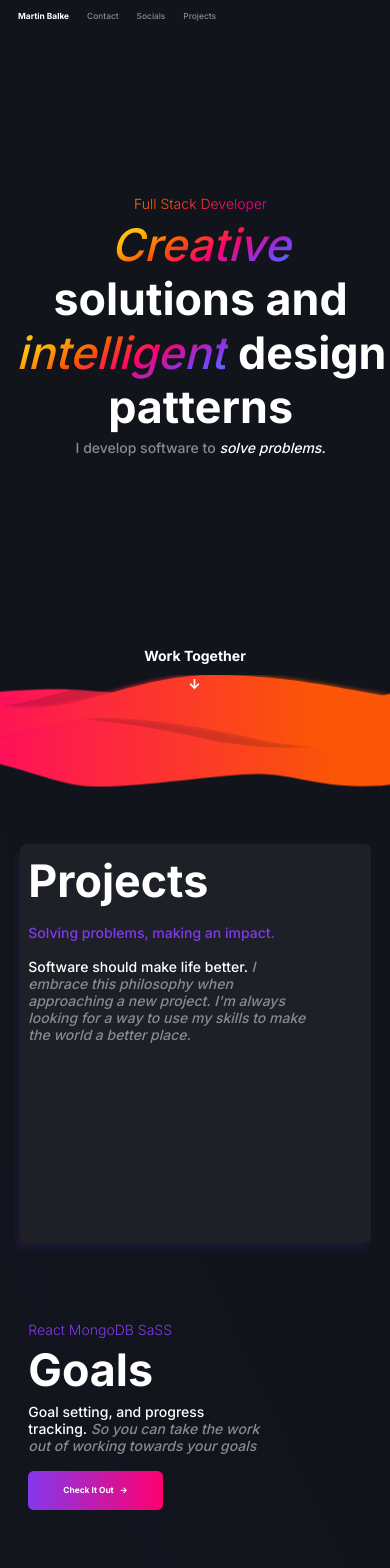
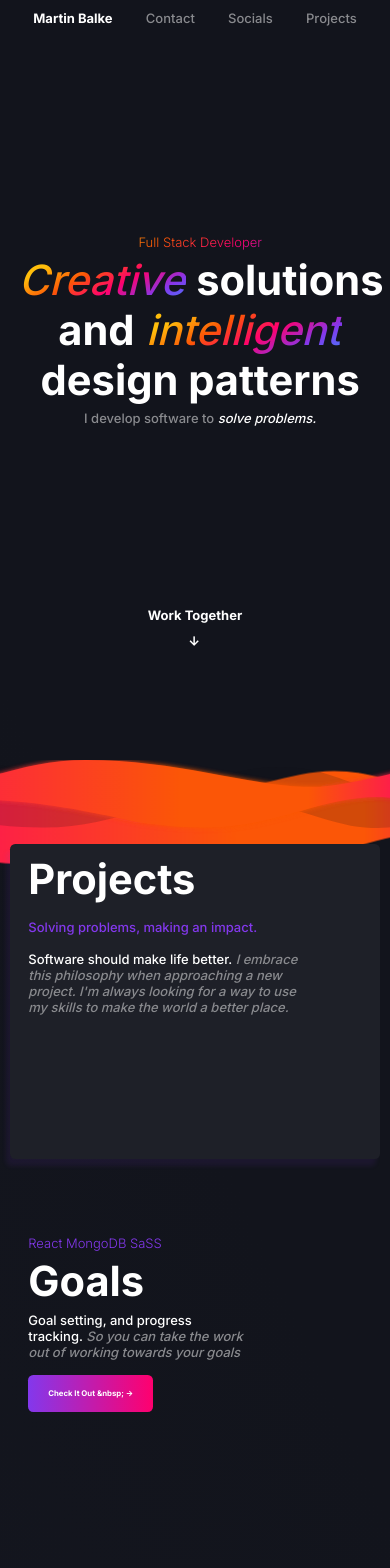
Before and after one commit to Martinbalke/Portfolio, a React (Create React App) app: page / in a window 390 px wide. Shown: the top 1568 px of the page. Built offline with nearby package versions, Linux system fonts and the light colour scheme.

Commit message:
styling changes for deployment

```diff
--- a/public/css/styles.css
+++ b/public/css/styles.css
@@ -42,24 +42,22 @@
   box-sizing: inherit; }
 
 html {
-  font-size: 62.5%;
-  overflow-x: hidden; }
+  font-size: 62.5%; }
   @media only screen and (min-width: 112.5em) {
     html {
-      font-size: 90%; } }
+      font-size: 75%; } }
   @media only screen and (max-width: 60em) {
     html {
       font-size: 56.25%; } }
   @media only screen and (max-width: 28em) {
     html {
-      font-size: 35%; } }
+      font-size: 32.5%; } }
 
 body {
   color: var(--color-white);
   font-family: var(--font-primary);
   box-sizing: inherit;
   width: 100vw;
-  background-color: black;
   background-image: linear-gradient(65deg, #181a25 0%, #12141C 74%); }
 
 a, a:visited, a:active {
@@ -71,9 +69,8 @@ a, a:visited, a:active {
   overflow: hidden;
   z-index: -100;
   height: 50rem;
-  width: 100%;
-  top: 70%;
-  right: 0; }
+  width: 100vw;
+  top: 90vh; }
   .waves-animation {
     position: absolute;
     top: 0;
@@ -82,7 +79,6 @@ a, a:visited, a:active {
     bottom: 0;
     display: block;
     min-width: 100%;
-    margin: auto 0;
     height: 20rem; }
     .waves-animation > path:nth-of-type(3) {
       filter: url(#gooey-blur); }
@@ -90,6 +86,9 @@ a, a:visited, a:active {
       animation: Waves 17390ms ease-in-out infinite alternate-reverse both;
       animation-timing-function: cubic-bezier(0.25, 0, 0.75, 1);
       will-change: transform; }
+      @media only screen and (max-width: 60em) {
+        .waves-animation > path {
+          animation: WavesMobile 17390ms ease-in-out infinite alternate-reverse both; } }
     .waves-animation > path:nth-of-type(1) {
       animation-duration: 20580ms; }
     .waves-animation > path:nth-of-type(2) {
@@ -98,7 +97,13 @@ a, a:visited, a:active {
 
 @keyframes Waves {
   0% {
-    transform: translateX(-550px); }
+    transform: translateX(-750px); }
+  100% {
+    transform: translateX(-20px); } }
+
+@keyframes WavesMobile {
+  0% {
+    transform: translateX(-1450px); }
   100% {
     transform: translateX(-20px); } }
 
@@ -115,15 +120,24 @@ a, a:visited, a:active {
     align-self: flex-start;
     align-items: center;
     justify-content: space-evenly; }
+    @media only screen and (max-width: 28em) {
+      .hero__nav {
+        width: 100%; } }
     .hero__nav-tertiary {
       font-size: var(--font-small);
       font-weight: 700; }
+      @media only screen and (max-width: 28em) {
+        .hero__nav-tertiary {
+          font-size: var(--font-medium); } }
     .hero__nav-item {
       margin-left: var(--margin-medium); }
     .hero__nav-paragraph {
       font-size: var(--font-small);
       color: var(--color-grey);
       transition: all 0.3s; }
+      @media only screen and (max-width: 28em) {
+        .hero__nav-paragraph {
+          font-size: var(--font-medium); } }
       .hero__nav-paragraph:hover {
         cursor: pointer;
         color: var(--color-white); }
@@ -133,7 +147,7 @@ a, a:visited, a:active {
     margin-left: var(--margin-medium); }
     @media only screen and (max-width: 60em) {
       .hero__text {
-        width: 100%;
+        width: calc(100% - (var(--margin-medium) * 2));
         text-align: center; } }
     .hero__text-skills {
       margin-bottom: var(--margin-small);
@@ -176,6 +190,10 @@ a, a:visited, a:active {
     align-self: center;
     z-index: 500;
     transition: all 0.3s; }
+    @media only screen and (max-width: 60em) {
+      .hero__button {
+        position: relative;
+        top: -5vh; } }
     .hero__button > p > p {
       display: inline-block;
       padding: 0 1rem;
@@ -198,15 +216,18 @@ a, a:visited, a:active {
   height: 40vh;
   display: flex;
   flex-direction: column;
-  width: 90%;
-  margin: 5vh 5%;
-  padding: 2.5% 0;
+  width: calc(100% - (5vw * 2));
+  margin: 5vh 2.5vw 0 2.5vw;
+  padding: 2.5vw;
   border-radius: var(--border-radius);
   background-color: var(--color-primary);
   box-shadow: var(--box-shadow-color4); }
   @media only screen and (max-width: 60em) {
     .projects {
       height: 45vh; } }
+  @media only screen and (max-width: 28em) {
+    .projects {
+      height: 35vh; } }
   .projects__tertiary {
     padding: 0 2.5%;
     margin-bottom: var(--margin-medium);
@@ -237,9 +258,9 @@ a, a:visited, a:active {
 .project {
   display: flex;
   height: 70vh;
-  width: 90%;
-  margin: 5vh 2.5% 0 2.5%;
-  padding: 2.5%; }
+  width: calc(100% - (5vw * 2));
+  margin: 5vh 2.5vw 0 2.5vw;
+  padding: 2.5vw; }
   @media only screen and (max-width: 60em) {
     .project {
       flex-direction: column;
@@ -430,18 +451,17 @@ a, a:visited, a:active {
   z-index: 1;
   position: relative;
   height: 90vh;
-  width: 90%;
-  margin: 5vh 2.5% 0 2.5%;
-  padding: 2.5%; }
+  width: calc(100% - (5vw * 2));
+  margin: 5vh 2.5vw 0 2.5vw;
+  padding: 2.5vw; }
   @media only screen and (max-width: 60em) {
     .contact {
       flex-direction: column;
       height: 100vh; } }
   .contact__text {
     height: 40%;
-    padding: 2.5%;
+    padding: 5%;
     z-index: -1;
-    width: 95%;
     border-radius: var(--border-radius);
     display: flex;
     background: var(--color-primary);
@@ -496,7 +516,7 @@ a, a:visited, a:active {
       box-shadow: 20px 20px 20px rgba(0, 0, 0, 0.4); } }
   @media only screen and (max-width: 28em) {
     .business {
-      top: 30%; } }
+      top: 35%; } }
   .business:hover {
     cursor: pointer;
     transform: rotateX(60deg) rotateY(0deg) rotateZ(45deg) translateZ(10px);
@@ -570,9 +590,9 @@ a, a:visited, a:active {
 .footer {
   display: flex;
   justify-content: space-between;
-  width: 90%;
-  margin: 5vh 2.5% 0 2.5%;
-  padding: 2.5%;
+  width: calc(100% - (5vw * 2));
+  margin: 5vh 2.5vw 0 2.5vw;
+  padding: 2.5vw;
   margin-top: -10vh;
   height: 30vh; }
   .footer__text {
@@ -592,7 +612,8 @@ a, a:visited, a:active {
       color: var(--color-white); }
     @media only screen and (max-width: 60em) {
       .footer__description {
-        font-size: var(--font-small); } }
+        font-size: var(--font-small);
+        width: 80%; } }
   .footer__nav {
     width: 10%;
     text-align: center;
@@ -613,6 +634,9 @@ a, a:visited, a:active {
     display: flex;
     justify-content: flex-end;
     align-items: flex-end; }
+    @media only screen and (max-width: 28em) {
+      .footer__socials {
+        margin-bottom: 2vh; } }
     .footer__socials-copywrite {
       font-size: var(--font-small); }
     .footer__socials > a {
--- a/src/components/Project.js
+++ b/src/components/Project.js
@@ -9,7 +9,7 @@ export default function Project({ technologies, projectName, description, mobile
         <p className="project__technologies">{technologies}</p>
         <h3 className="project__tertiary">{projectName}</h3>
         <p className="project__description">{description}</p>
-        <a href={website} target='_blank' rel='noreferrer noopener ' className='project__button'>Check It Out &nbsp; -></a>
+        <a href={website} target='_blank' rel='noreferrer noopener ' className='project__button'>{`Check It Out &nbsp; ->`}</a>
       </div>
       <div className="project__views-container">
         <div className="project__view-mobile">
--- a/src/sass/_base.scss
+++ b/src/sass/_base.scss
@@ -13,18 +13,17 @@
 
 html{
   font-size: 62.5%;
-  overflow-x: hidden;
 
 
   @include respond(4k) {
-    font-size: 90%;
+    font-size: 75%;
   }
   @include respond(tablet) {
     font-size: 56.25%;
   }
 
   @include respond(mobile) {
-    font-size: 35%;
+    font-size: 32.5%;
   }
 }
 
@@ -33,7 +32,6 @@ body{
   font-family: var(--font-primary);
   box-sizing: inherit;
   width: 100vw;
-  background-color: black;
   background-image: linear-gradient(65deg, #181a25 0%, #12141C 74%);
 }
 
--- a/src/sass/_mixins.scss
+++ b/src/sass/_mixins.scss
@@ -35,9 +35,9 @@
 
 
 @mixin padded-container {
-    width: 90%;
-    margin: 5vh 2.5% 0 2.5%;
-    padding: 2.5%;
+    width: calc(100% - (5vw * 2));
+    margin: 5vh 2.5vw 0 2.5vw;
+    padding: 2.5vw;
 }
 
 @mixin description-text($reverse) {
--- a/src/sass/components/_animation.scss
+++ b/src/sass/components/_animation.scss
@@ -1,11 +1,11 @@
 .waves{
   position: absolute;
-  overflow: hidden;
+	overflow: hidden;
   z-index: -100;
   height: 50rem;
-  width: 100%;
-  top: 70%;
-  right: 0;
+  width: 100vw;
+	top: 90vh;
+
 
   &-animation{
 		position: absolute;
@@ -15,7 +15,6 @@
 		bottom: 0;
 		display: block;
 		min-width: 100%;
-    margin: auto 0;
     height: 20rem;
 
 		& >path:nth-of-type(3){
@@ -24,6 +23,9 @@
 
 		& > path {
 			animation: Waves 17390ms ease-in-out infinite alternate-reverse both;
+			@include respond(tablet){
+					animation: WavesMobile 17390ms ease-in-out infinite alternate-reverse both;
+				}
 			animation-timing-function: cubic-bezier(.25, 0, .75, 1);
 			will-change: transform
 		}
@@ -43,10 +45,23 @@
 
 @keyframes Waves {
 	0% {
-		transform: translateX(-550px)
+		transform: translateX(-750px)
 	}
 
 	100% {
 		transform: translateX(-20px)
 	}
+
 }
+
+
+@keyframes WavesMobile {
+	0% {
+		transform: translateX(-1450px)
+	}
+
+	100% {
+		transform: translateX(-20px)
+	}
+
+}
--- a/src/sass/components/_business-card.scss
+++ b/src/sass/components/_business-card.scss
@@ -3,9 +3,7 @@
   z-index: 1;
   position: relative;
   height: 90vh;
-  width: 90%;
-  margin: 5vh 2.5% 0 2.5%;
-  padding: 2.5%;
+ @include padded-container;
 
 
   @include respond(tablet) {
@@ -15,9 +13,8 @@
 
   &__text {
     height: 40%;
-    padding: 2.5%;
+    padding: 5%;
     z-index: -1;
-    width: 95%;
     border-radius: var(--border-radius);
     display: flex;
     background: var(--color-primary);
@@ -82,7 +79,7 @@
     box-shadow: 20px 20px 20px rgba(0, 0, 0, 0.4);
   }
   @include respond(mobile){
-    top: 30%;
+    top: 35%;
   }
 
   &:hover {
--- a/src/sass/components/_footer.scss
+++ b/src/sass/components/_footer.scss
@@ -8,6 +8,7 @@
   &__text {
     width: 60%;
     order: 1;
+
   }
   &__tertiary {
     font-size: var(--font-medium);
@@ -20,6 +21,7 @@
     @include description-text(false);
     @include respond(tablet) {
       font-size: var(--font-small);
+      width: 80%;
     }
 
   }
@@ -52,6 +54,9 @@
     display: flex;
     justify-content: flex-end;
     align-items: flex-end;
+    @include respond(mobile){
+      margin-bottom: 2vh;
+    }
 
     &-copywrite {
       font-size: var(--font-small);
--- a/src/sass/components/_hero.scss
+++ b/src/sass/components/_hero.scss
@@ -4,6 +4,7 @@
   flex-direction: column;
   justify-content: space-between;
   margin-bottom: 20vh;
+
 
   &__nav {
     margin-top: var(--margin-medium);
@@ -12,10 +13,15 @@
     align-self: flex-start;
     align-items: center;
     justify-content: space-evenly;
+    @include respond(mobile){
+      width: 100%    }
 
     &-tertiary {
       font-size: var(--font-small);
       font-weight: 700;
+      @include respond(mobile){
+        font-size: var(--font-medium);
+      }
     }
 
     &-item {
@@ -26,6 +32,10 @@
       font-size: var(--font-small);
       color: var(--color-grey);
       transition: all 0.3s;
+
+      @include respond(mobile){
+        font-size: var(--font-medium);
+      }
 
       &:hover {
         cursor: pointer;
@@ -40,7 +50,7 @@
     margin-left: var(--margin-medium);
 
     @include respond(tablet) {
-      width: 100%;
+      width: calc(100% - (var(--margin-medium) * 2));
       text-align: center;
     }
     &-skills {
@@ -74,6 +84,11 @@
     z-index: 500;
     transition: all 0.3s;
 
+    @include respond(tablet){
+      position: relative;
+      top: -5vh;
+    }
+
     & > p > p {
       display: inline-block;
       padding: 0 1rem;
--- a/src/sass/components/_project.scss
+++ b/src/sass/components/_project.scss
@@ -2,15 +2,18 @@
   height: 40vh;
   display: flex;
   flex-direction: column;
-  width: 90%;
-  margin: 5vh 5%;
-  padding: 2.5% 0;
+  @include padded-container;
   border-radius: var(--border-radius);
   background-color: var(--color-primary);
   box-shadow: var(--box-shadow-color4);
 
   @include respond(tablet) {
     height: 45vh;
+  }
+
+
+  @include respond(mobile) {
+    height: 35vh;
   }
 
   &__tertiary {
```
